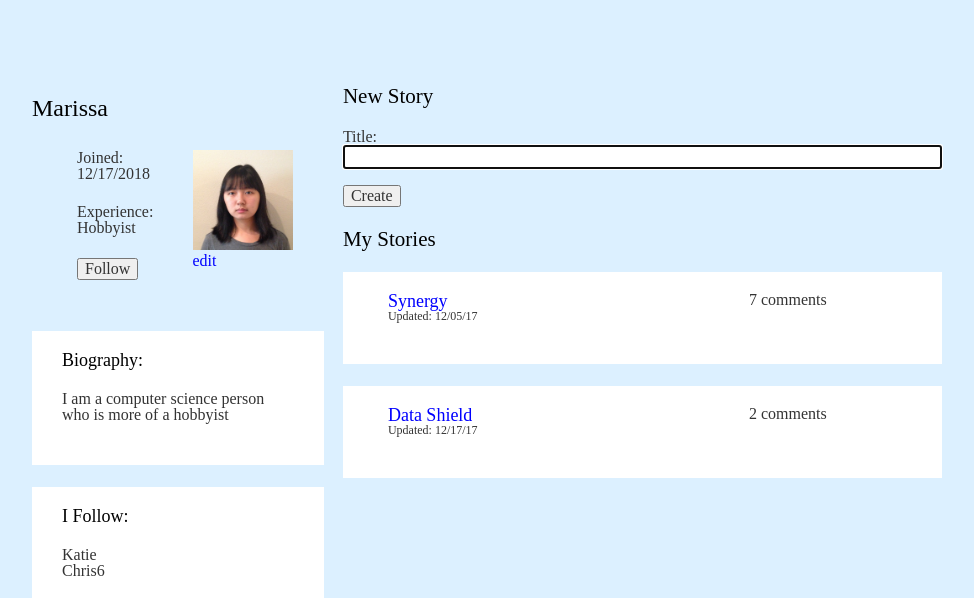
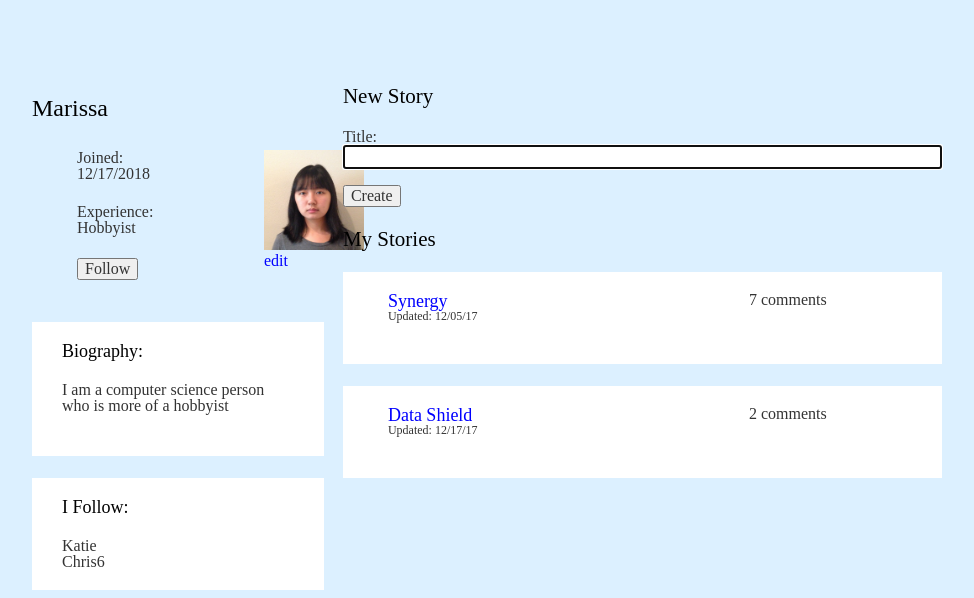
Before and after one commit to krs2sy/StoryShare, a PHP site: page /profile.html in a window 1280 px wide. Shown: the part 51-649 px from the top of the page, without its empty margins (158-1132 px from the left). Run offline with PHP 8.4, Linux system fonts and the light colour scheme; some libraries are stand-ins or nearby versions.

Commit message:
Added a comment

```diff
--- a/styles/main.css
+++ b/styles/main.css
@@ -1,6 +1,10 @@
 /* http://meyerweb.com/eric/tools/css/reset/
    v2.0 | 20110126
    License: none (public domain)
+*/
+
+/*
+  Started with in-class 2
 */
 
 html, body, div, span, applet, object, iframe,
@@ -141,6 +145,9 @@ input[type=text] {
   width: 100%;
 }
 
+/*
+Code from https://stackoverflow.com/questions/17209855/how-to-expand-textarea-width-to-100-of-parent-or-how-to-expand-any-html-elemen
+*/
 textarea {
     width: 100%;
     -webkit-box-sizing: border-box;
@@ -267,7 +274,7 @@ textarea {
 
 .profile_icon {
   max-width: 50%;
-  float-right;
+  float: right;
   padding: 0px 30px 20px 50px;
 
 }
```
